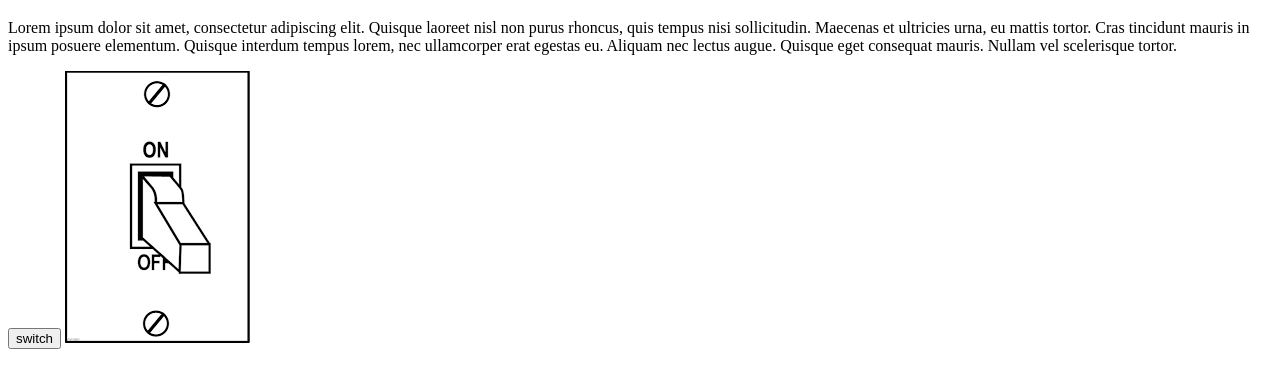
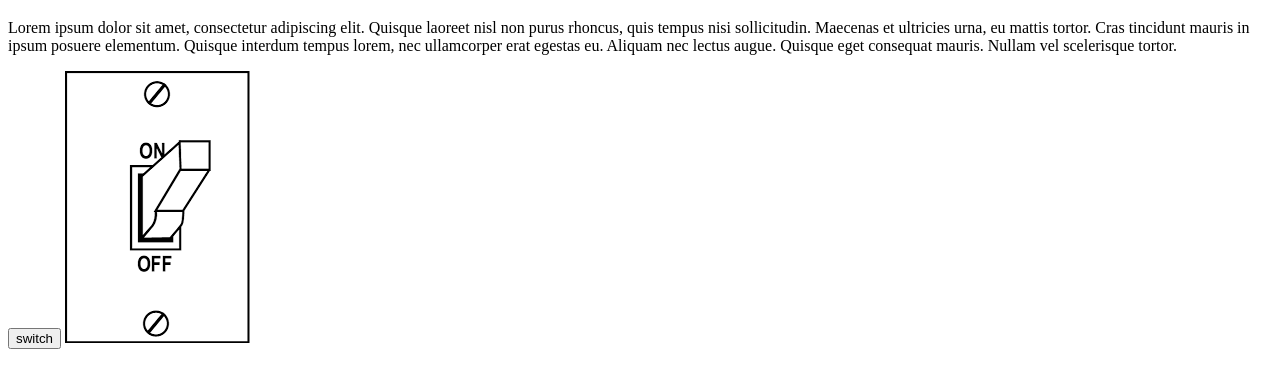
Before and after one commit to dingowizard/webpage, a plain HTML site: page index.html in a window 1280 px wide. Both pictures are taken after a click on the button "switch". Shown: the part 61-448 px from the top of the page. Drawn offline with Linux system fonts and the light colour scheme.

Commit message:
null object error because mispelled variable.

```diff
--- a/index.html
+++ b/index.html
@@ -4,10 +4,10 @@
     <title>Webpage</title>
     <script>
         function flipSwitch() {
-            if (document.getElementById('switchimage').src == 'on.png') {
-                document.getElementById('switchimage').src = 'off.png';
+            if (document.getElementById('switchImage').src == 'on.png') {
+                document.getElementById('switchImage').src = 'off.png';
             } else {
-                document.getElementById('switchimage').src = 'on.png';
+                document.getElementById('switchImage').src = 'on.png';
             }
         }
     </script>
```
